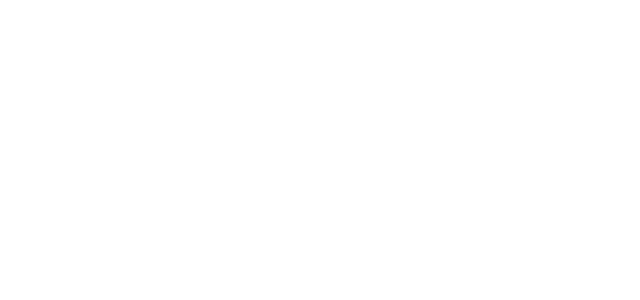
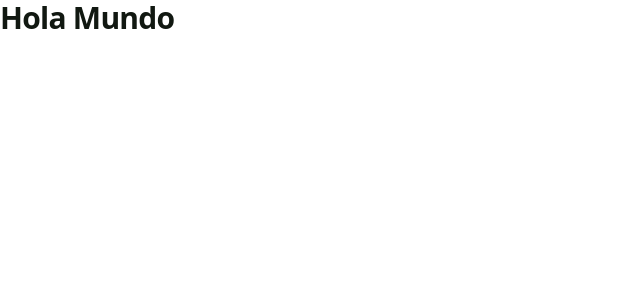
Before and after one commit to TheJuanRojasR/SENA-Attendance-Frontend, a React (Vite) app: page /login in a window 1280 px wide. Shown: the top 300 px of the page, without its empty margins (0-640 px from the left). Built offline with nearby package versions, Linux system fonts and the light colour scheme.

Commit message:
feat(ui): add Title component with size variants and semantic HTML tags

```diff
--- a/src/App.tsx
+++ b/src/App.tsx
@@ -1,5 +1,9 @@
+import { Title } from "./components/ui/Title/Title";
+
 function App() {
-  // return ()
+  return (
+    <Title as="h1">Hola Mundo</Title>
+  );
 }
 
 export default App
--- a/src/components/ui/Button/Button.tsx
+++ b/src/components/ui/Button/Button.tsx
@@ -15,7 +15,7 @@
 // Las propiedades estan opcionales para poderlos probar
 type ButtonProps = {
     variant? : ButtonVariant;
-    onClick? : React.ButtonHTMLAttributes<HTMLButtonElement>['onClick']
+    onClick : React.ButtonHTMLAttributes<HTMLButtonElement>['onClick']
     disabled? : boolean;
     children? : React.ReactNode;
     type? : ButtonType;
--- /dev/null
+++ b/src/components/ui/Title/Title.module.css
@@ -0,0 +1,20 @@
+.base {
+    font-weight: bold;
+    color: #111811;
+    letter-spacing: -0.025em;
+}
+
+.sm {
+    font-size: 1rem;
+    line-height: 1.5rem;
+}
+
+.md {
+    font-size: 1.375rem;
+    line-height: 2rem;
+}
+
+.lg {
+    font-size: 1.875rem;
+    line-height: 2.25rem;
+}
--- /dev/null
+++ b/src/components/ui/Title/Title.tsx
@@ -0,0 +1,20 @@
+import styles from './Title.module.css'
+
+type As = 'h1' | 'h2' | 'h3' | 'h4' | 'h5' | 'h6'
+
+type Size = 'sm' | 'md' | 'lg'
+
+type TitleProps = {
+    as?: As;
+    size?: Size;
+    className?: string;
+    children: React.ReactNode;
+}
+
+export function Title ({ as = 'h1', size = 'lg', className ,children }: TitleProps) {
+    const Element = as;
+
+    return (
+        <Element className={`${styles.base} ${styles[size]} ${className}`}>{children}</Element>
+    );
+}
```
